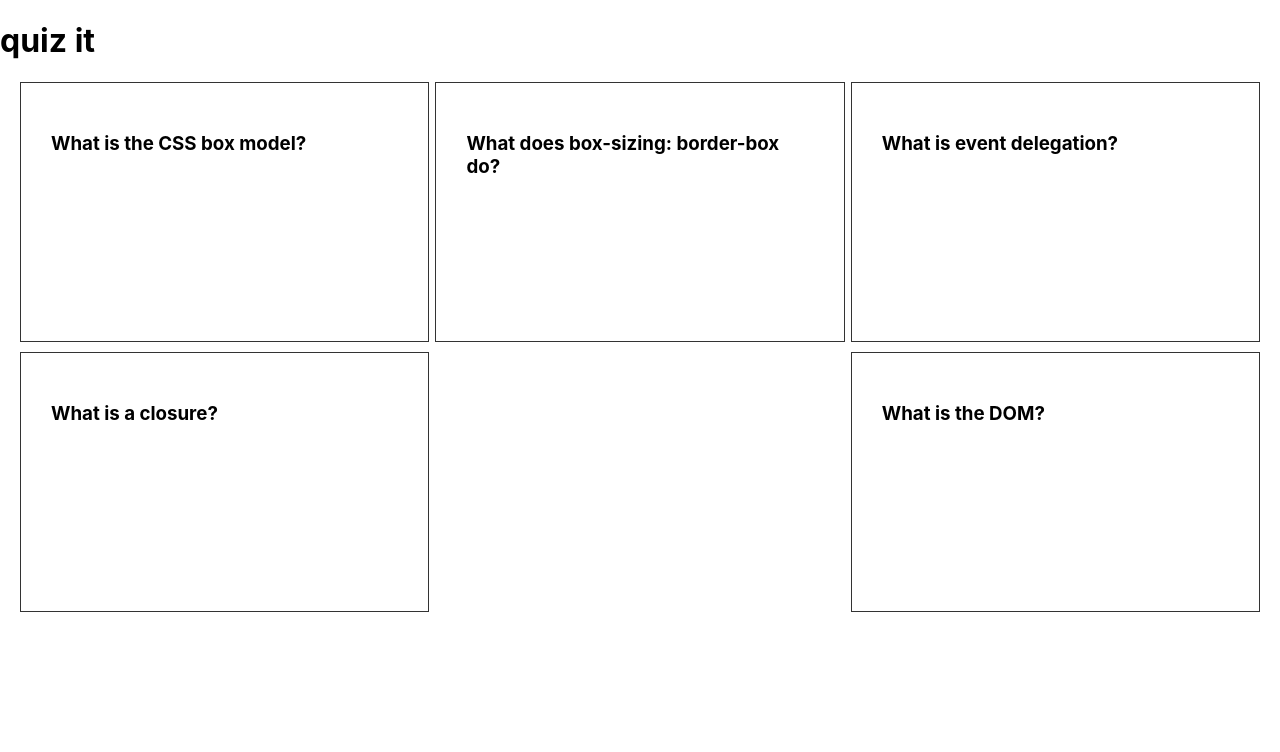
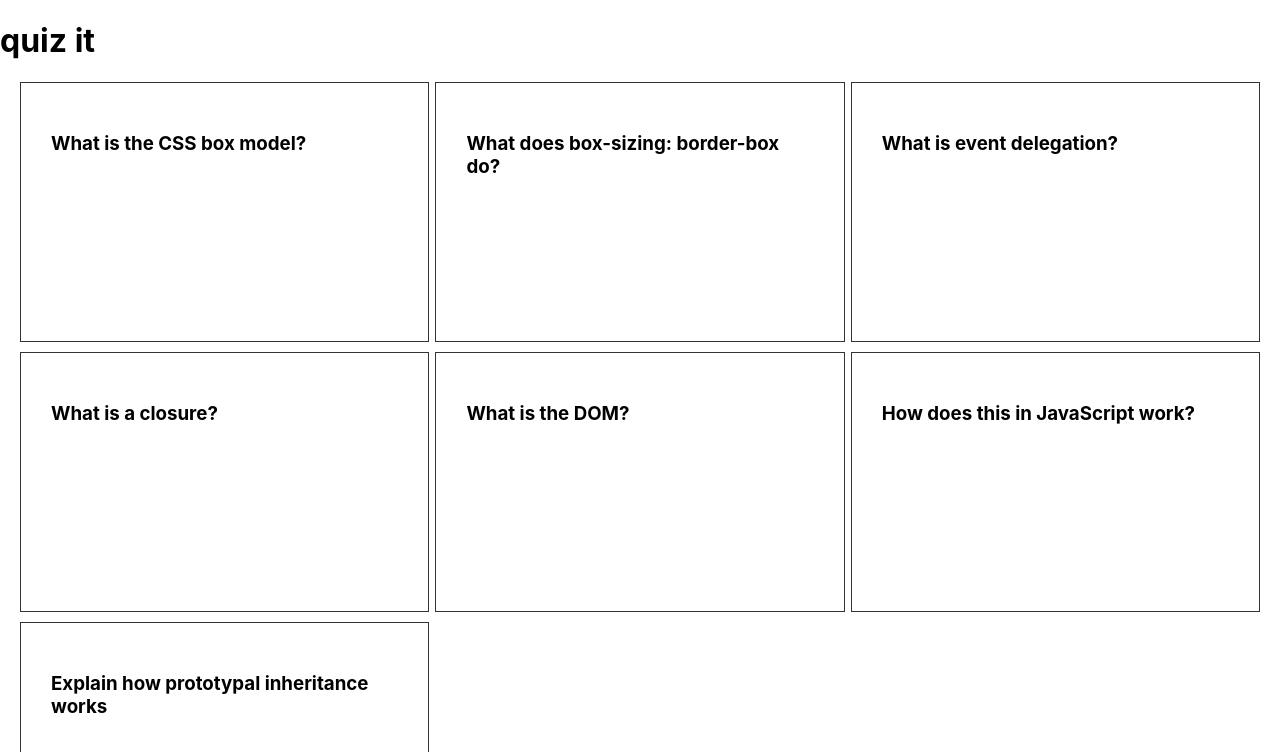
Before and after one commit to colorlessenergy/quizit, a Next.js app: page / in a window 1280 px wide. Shown: the top 752 px of the page. Built offline with nearby package versions, Linux system fonts and the light colour scheme.

Commit message:
add 2 questions

```diff
--- a/pages/index.js
+++ b/pages/index.js
@@ -61,6 +61,14 @@ export function getStaticProps() {
     {
       question: 'What is the DOM?',
       answer: 'The Document Object Model is a representation of the HTML that is written. The DOM provides an API that allows JavaScript to manipulate it.'
+    },
+    {
+      question: 'How does this in JavaScript work?',
+      answer: '"this" is set when a function is called, to find out what value it holds you have to look at where it is called. For example, if a function is called on the global scope "this" will be the Window object in non-strict mode otherwise it will be undefined. "this" can be bounded by using bind, apply or call.'
+    },
+    {
+      question: 'Explain how prototypal inheritance works',
+      answer: 'prototypal inheritance is when an object is linked to another object. An object can retrieve any values from the object it is linked with.'
     }
   ]
 
```
